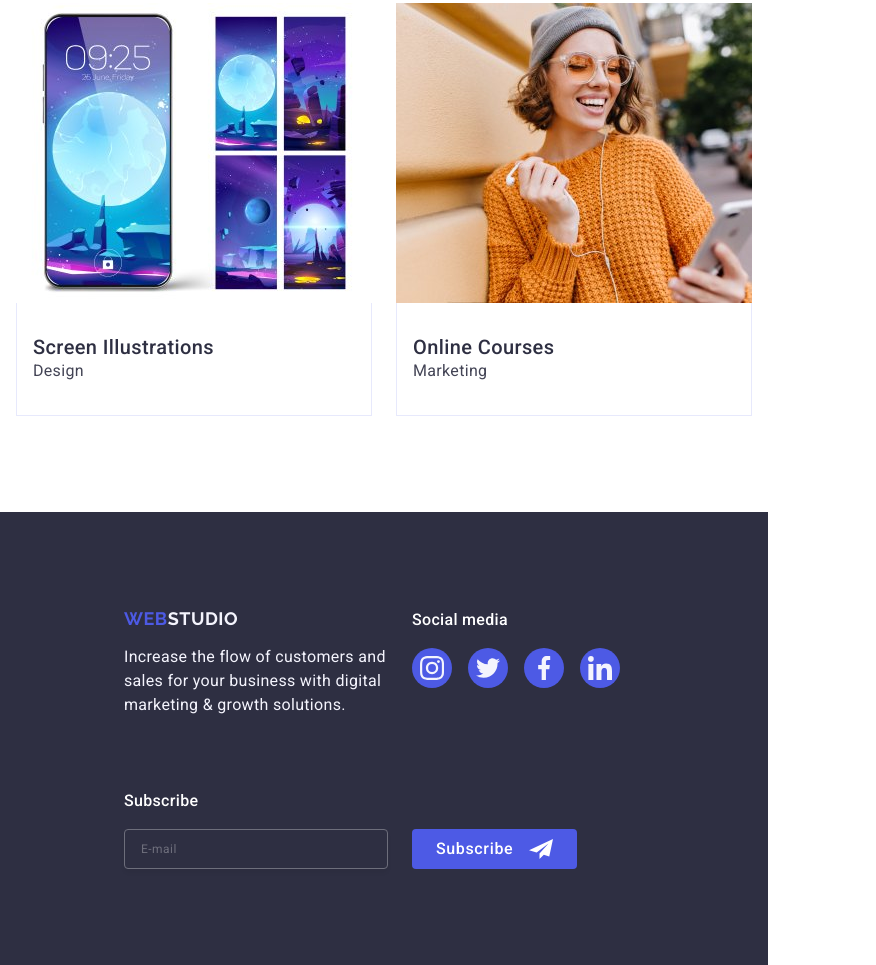
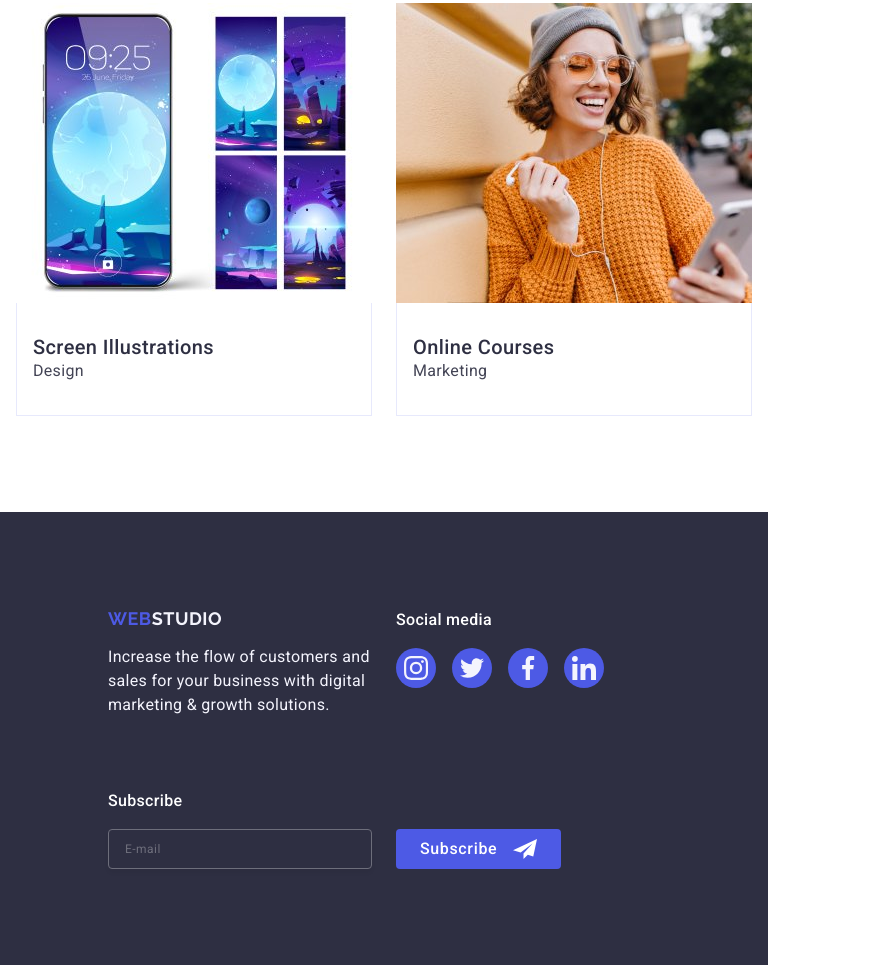
Before and after one commit to IrinaHarkusha/goit-markup-hw-06-6, a plain HTML site: page index.html in a window 768 px wide. Shown: the part 3418-4383 px from the top of the page, 876 px wide, since content can reach past the window. Drawn offline with nearby package versions, Linux system fonts and the light colour scheme.

Commit message:
Update styles.css

```diff
--- a/css/styles.css
+++ b/css/styles.css
@@ -594,7 +594,7 @@ img {
 }
 @media only screen and (min-width: 768px) and (max-width: 1157px) {
     .footer-wrap {
-    margin-left: 108px;
+    padding-left: 108px;
     gap: 72px 24px;
     }
 }
```
